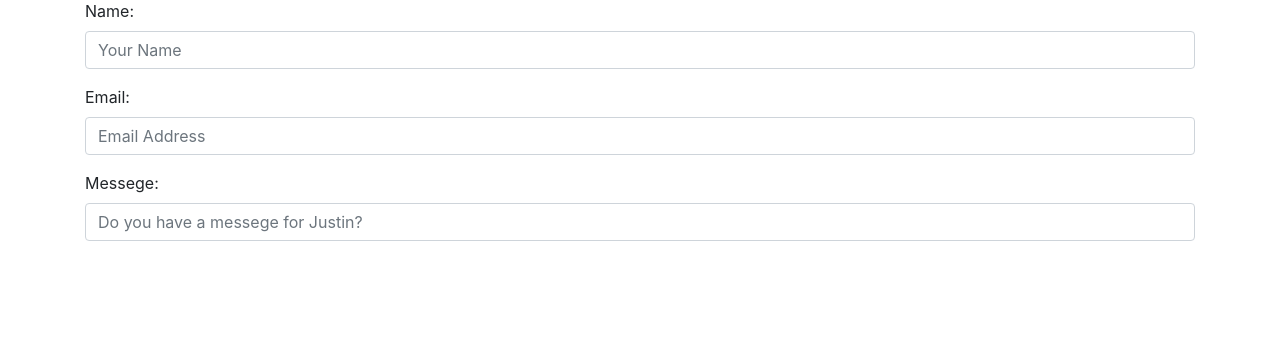
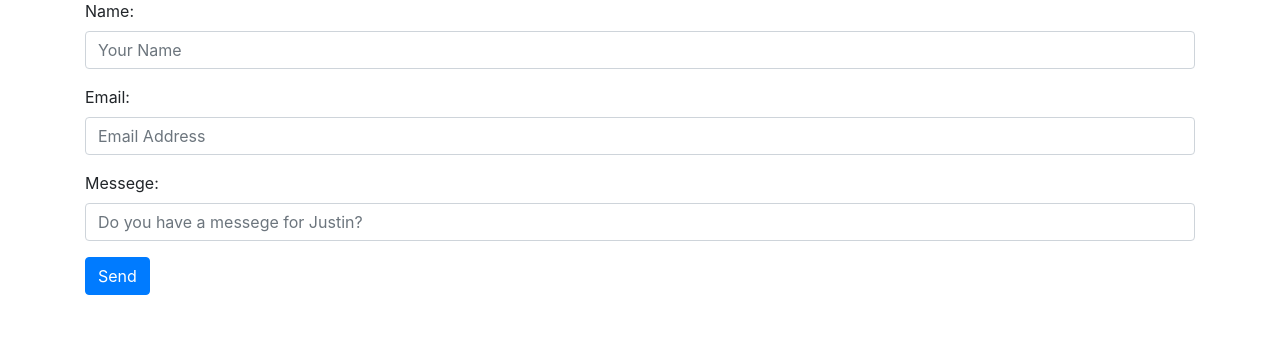
Before and after one commit to JustinEats/FlaskPortfolio, a Flask app: page /contact in a window 1280 px wide. Shown: the part 137-498 px from the top of the page. Run offline with Flask 2, Linux system fonts and the light colour scheme; some libraries are stand-ins or nearby versions.

Commit message:
added send button in contacts

```diff
--- a/templates/contact-page.html
+++ b/templates/contact-page.html
@@ -15,5 +15,6 @@
         <label for="comment">Messege:</label>
         <input type="text" class="form-control" placeholder="Do you have a messege for Justin?" name="comment">
     </div>
+    <button class="btn btn-primary">Send</button>
 </form>
 {% endblock %}
```
